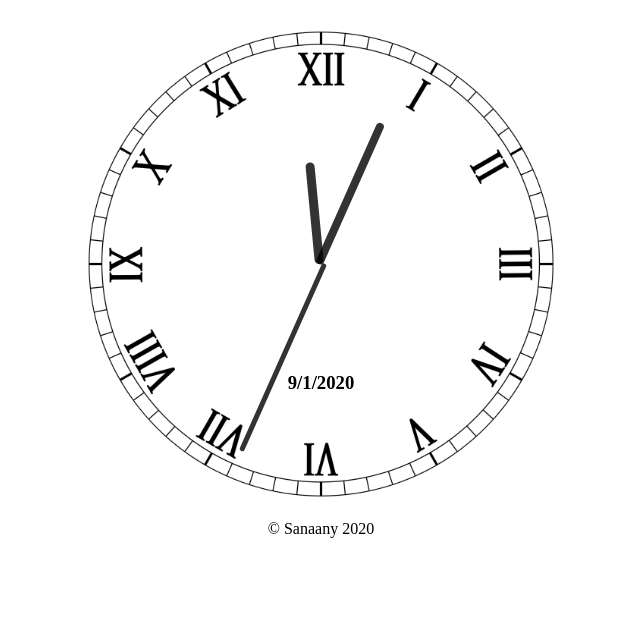
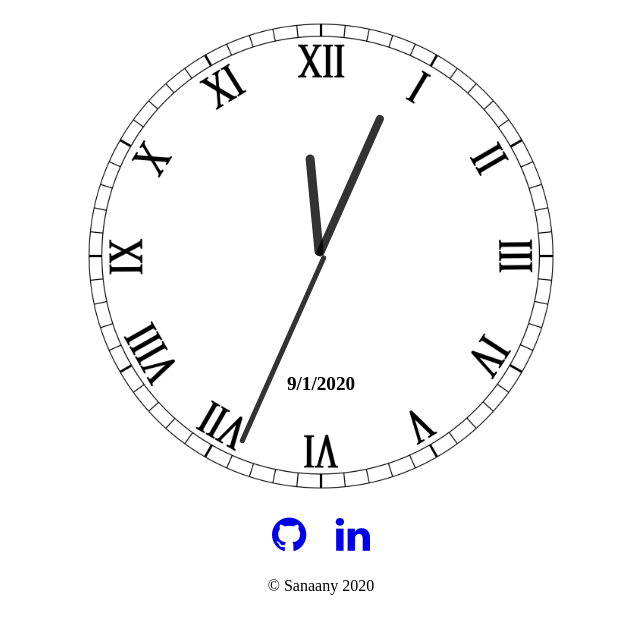
Before and after one commit to sanaanymoe/analog-clock, a plain HTML site: page index.html in a window 1280 px wide. Shown: the whole page, without its empty margins (319-959 px from the left). Drawn offline with Linux system fonts and the light colour scheme.

Commit message:
add footer and favicon

```diff
--- a/index.css
+++ b/index.css
@@ -1,3 +1,34 @@
+html, body, div, span, object, iframe,
+h1, h2, h3, h4, h5, h6, p, blockquote, pre,
+abbr, address, cite, code,
+del, dfn, em, img, ins, kbd, q, samp,
+small, strong, sub, sup, var,
+b, i,
+dl, dt, dd, ol, ul, li,
+fieldset, form, label, legend,
+table, caption, tbody, tfoot, thead, tr, th, td,
+article, aside, canvas, details, figcaption, figure,
+footer, header, hgroup, menu, nav, section, summary,
+time, mark, audio, video {
+    margin:0;
+    padding:0;
+    border:0;
+    outline:0;
+    font-size:100%;
+    vertical-align:baseline;
+    background:transparent;
+    box-sizing: border-box;
+}
+
+a {
+    margin:0;
+    padding:0;
+    font-size:100%;
+    vertical-align:baseline;
+    background:transparent;
+}
+
+
 #clock{
     display: flex;
     justify-content: center;
@@ -38,6 +69,7 @@
 }
 
 #date {
+    font-size: 120%;
     display: flex;
     align-items: center;
     margin-top: 50%;
@@ -46,3 +78,8 @@
 footer {
     text-align: center;
 }
+
+a {
+    font-size: 250%;
+    margin: 1%;
+}
--- a/index.html
+++ b/index.html
@@ -5,15 +5,12 @@
     <meta name="viewport" content="width=device-width, initial-scale=1.0">
     <title>Analog Clock</title>
     <link rel="stylesheet" href="index.css">
+    <link rel="stylesheet" href="https://cdnjs.cloudflare.com/ajax/libs/font-awesome/4.7.0/css/font-awesome.min.css">
+    <link rel="icon" href="icon.png" type="image/png"/>
     <script src="main.js"></script>
 </head>
 <body>
     <div id="clock">
-        <!-- <h1 id="date"></h1><br><br>
-        <script>
-            document.getElementById("date").innerHTML = Date();
-        </script> <br><br> -->
-
         <h3 id="date"></h3>
         <div id="hour"></div>
         <div id="minute"></div>
@@ -21,6 +18,12 @@
     </div>
 </body>
 
-<footer>&copy; Sanaany 2020</footer>
+<footer>
+    <div>
+        <a href="https://github.com/sanaanymoe" target="_blank"><i class="fa fa-github"></i></a>
+        <a href="https://www.linkedin.com/in/mohamed-sanaany-52112b1b2/" target="_blank"><i class="fa fa-linkedin"></i></a><br><br>
+        &copy; Sanaany 2020
+    </div>
+</footer>
 
 </html>
```
Also changed, not shown: icon.png (added).
